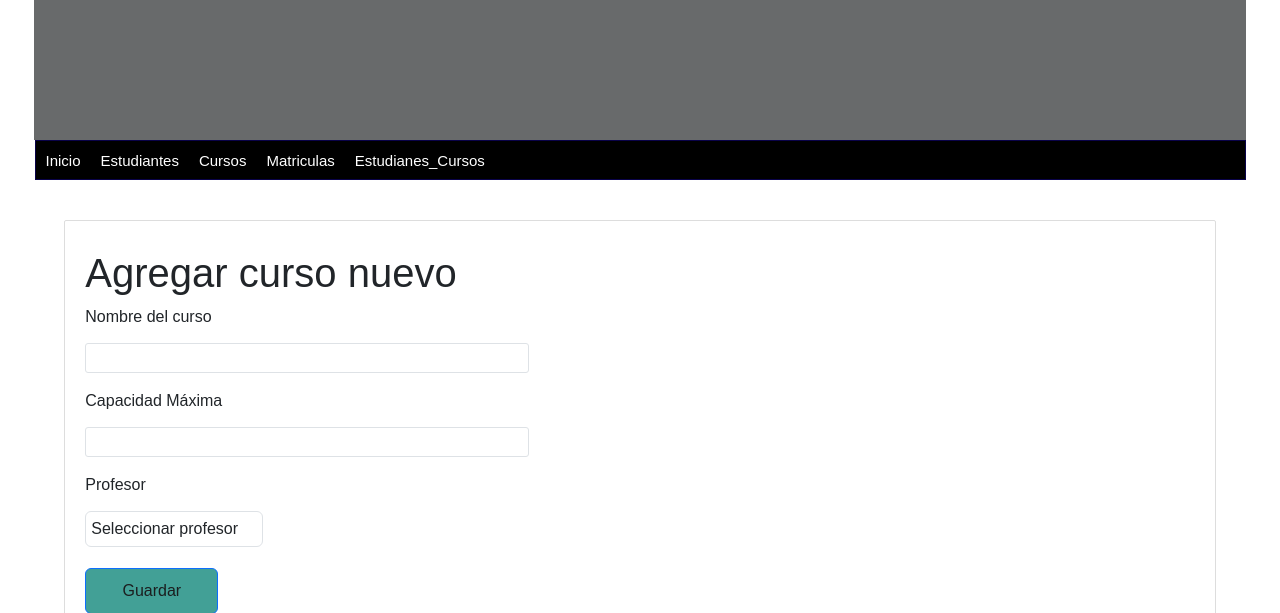
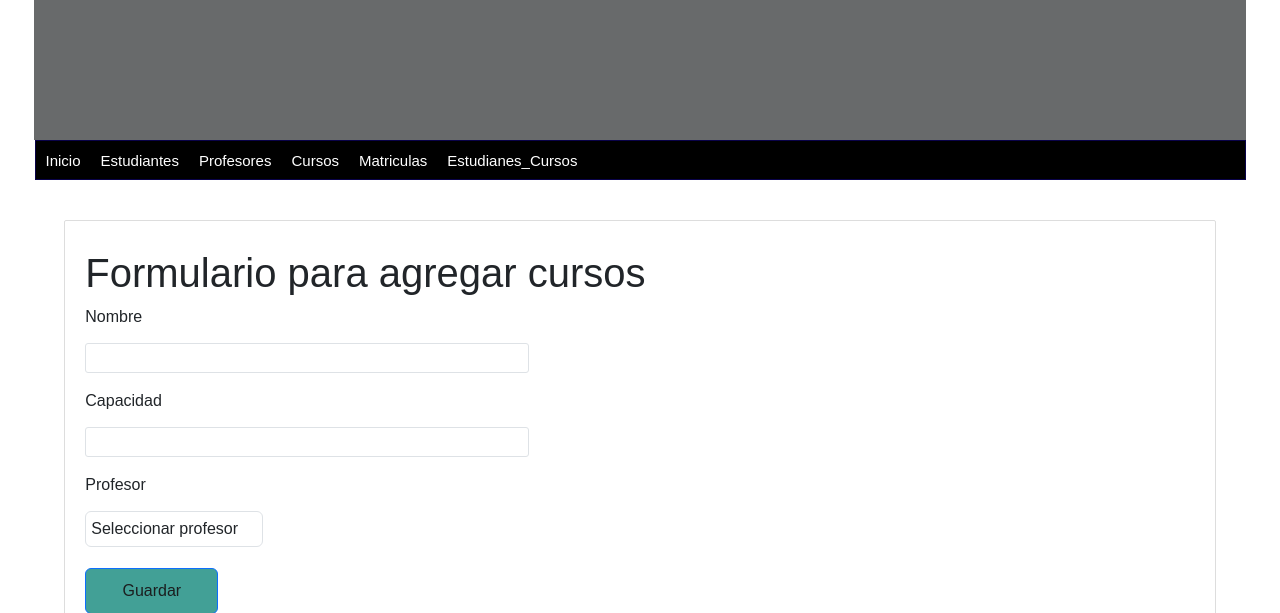
Before and after one commit to Catriel08/FrameWork_Django, a Django app: template curso/templates/curso_nuevo.html in a window 1280 px wide. Shown: the top 613 px of the page. Run offline with Django 5.2, Linux system fonts and the light colour scheme; the template is opened without the code that fills it, so the values that code supplies are empty.

Commit message:
Se agregan validaciones a los formularios de creación

```diff
--- a/VSystem/urls.py
+++ b/VSystem/urls.py
@@ -31,5 +31,4 @@ urlpatterns = [
     path('crear-estudiante/', CreateEstudiantesView.as_view(), name='form-create-estudiantes'),
     path('matriculas/', matriculas, name='matriculas'),
     path('estudiante-curso/', estudianteCurso, name='estudiante-curso'),
-    #path('crear-estudiante/', fromCreateEstudiante, name='form-create-persona')
 ]
--- a/curso/templates/curso_nuevo.html
+++ b/curso/templates/curso_nuevo.html
@@ -4,19 +4,19 @@
 
 <h1>{{ title }}</h1>
 
-<h1 class="form">Agregar curso nuevo</h1>
+<h1 class="form">Formulario para agregar cursos</h1>
 
-<form action="{% url 'agregar-curso' %}" method="post">
+<form action="{% url "agregar-curso" %}" method="post" onsubmit="return validateCursoForm()">
     {% csrf_token %}
 
     <div class="mb-3">
-      <label for="nameTextInput" class="form-label">Nombre del curso</label>
-      <input type="text" class="form-control" id="nameTextInput" name='nameTextInput'>
+        <label for="nameTextInput" class="form-label">Nombre</label>
+        <input type="text" class="form-control" id="nameTextInput" name='nameTextInput' pattern="[A-Za-z\s]+" title="Solo se permiten letras y espacios." required>
     </div>
 
     <div class="mb-3">
-        <label for="capacidadTextInput" class="form-label">Capacidad Máxima</label>
-        <input type="number" class="form-control" id="capacidadTextInput" name='capacidadTextInput'>
+        <label for="capacidadTextInput" class="form-label">Capacidad</label>
+        <input type="number" class="form-control" id="capacidadTextInput" name='capacidadTextInput' min="1" max="30" required>
     </div>
 
     <div class="mb-3">
--- a/curso/views.py
+++ b/curso/views.py
@@ -25,11 +25,11 @@ class CreateCursoView(CreateView):
         profesores = Persona.objects.filter(rol='Profesor')
         return render(request, self.template_name, {
             #'title': 'Agregar curso nuevo',
-            'profesores': profesores  # Pasar la lista de profesores al contexto
+            'profesores': profesores
         })
 
     def post(self, request, *args, **kwargs):
-        # Obtener los datos del formulario
+
         nombre = request.POST.get('nameTextInput')
         capacidad_maxima = request.POST.get('capacidadTextInput')
         profesor_id = request.POST.get('profesorSelect')
--- a/mainApp/templates/index.html
+++ b/mainApp/templates/index.html
@@ -26,6 +26,9 @@
                 <a style="text-decoration: none;" href="{% url "lista-estudiantes" %}">Estudiantes</a>
             </li>
             <li class="nav-item">
+                <a style="text-decoration: none;" href="{% url "lista-estudiantes" %}">Profesores</a>
+            </li>
+            <li class="nav-item">
                 <a style="text-decoration: none;" href="{% url "cursos" %}">Cursos</a>
             </li>
             <li class="nav-item">
--- a/persona/views.py
+++ b/persona/views.py
@@ -1,5 +1,4 @@
 from django.shortcuts import render,redirect
-from django.http import HttpResponse, JsonResponse
 from django.views.generic import View, UpdateView, ListView, DeleteView, CreateView
 from .models import Persona
 
```
Also changed, not shown: persona/templates/form-create-estudiantes.html (+17 -11 lines), db.sqlite3.
